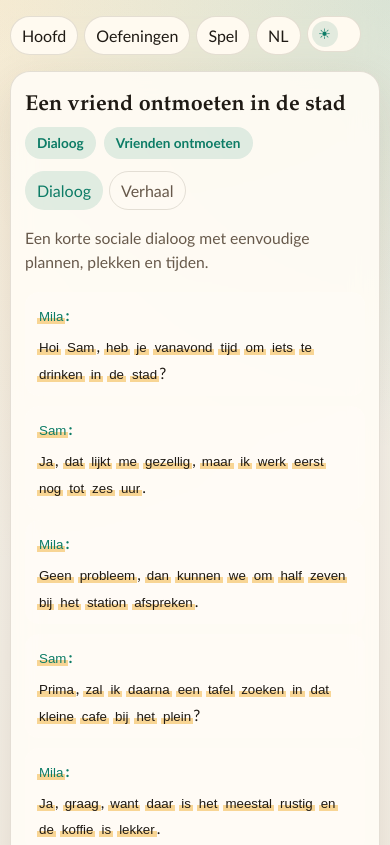
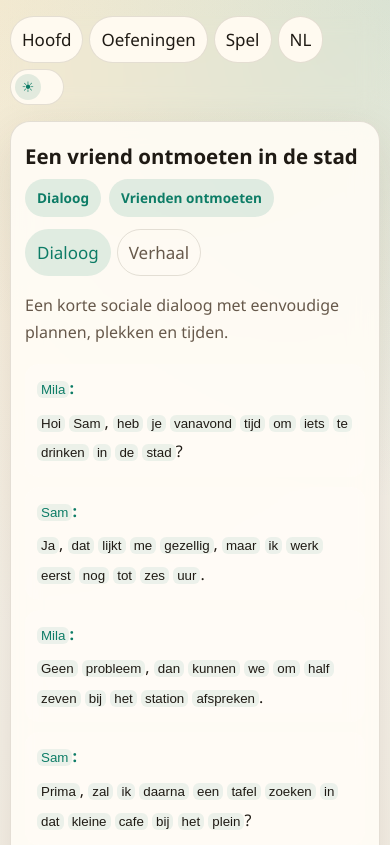
Before and after one commit to JavidSalmanov/mijn-nederlands, a website: page app/index.html in a window 390 px wide. Shown: the top 845 px of the page. Drawn offline with Linux system fonts and the light colour scheme.

Commit message:
Improve game page and typography

```diff
--- a/app/styles.css
+++ b/app/styles.css
@@ -13,8 +13,8 @@
   --radius-xl: 28px;
   --radius-lg: 18px;
   --radius-md: 12px;
-  --font-ui: "Avenir Next", "Trebuchet MS", sans-serif;
-  --font-display: "Iowan Old Style", "Palatino Linotype", serif;
+  --font-ui: "Avenir Next", "Segoe UI", "Helvetica Neue", Arial, sans-serif;
+  --font-display: "Avenir Next", "Segoe UI", "Helvetica Neue", Arial, sans-serif;
 }
 
 body[data-theme="dark"] {
@@ -40,6 +40,8 @@ body {
   min-height: 100vh;
   color: var(--text);
   font-family: var(--font-ui);
+  font-size: 17px;
+  line-height: 1.6;
   background:
     radial-gradient(circle at top left, rgba(242, 181, 68, 0.16), transparent 30%),
     radial-gradient(circle at top right, rgba(13, 124, 102, 0.14), transparent 24%),
@@ -90,12 +92,12 @@ h3 {
 }
 
 h2 {
-  font-size: clamp(1.6rem, 2vw, 2.15rem);
-  line-height: 1.05;
+  font-size: clamp(1.5rem, 2vw, 2rem);
+  line-height: 1.2;
 }
 
 h3 {
-  font-size: 1.12rem;
+  font-size: 1.06rem;
   margin-bottom: 10px;
 }
 
@@ -104,7 +106,7 @@ h3 {
 .exercise-block p,
 #reviewIntro {
   color: var(--muted);
-  line-height: 1.55;
+  line-height: 1.7;
 }
 
 select,
@@ -204,7 +206,7 @@ select,
 }
 
 .sentence-item {
-  line-height: 1.7;
+  line-height: 1.85;
 }
 
 .dialogue-line,
@@ -227,15 +229,16 @@ select,
 
 .story-paragraph {
   margin: 0;
-  line-height: 1.8;
+  line-height: 1.95;
   color: var(--text);
 }
 
 .tap-word {
   border: 0;
-  background: linear-gradient(180deg, transparent 60%, rgba(242, 181, 68, 0.55) 60%);
+  background: rgba(13, 124, 102, 0.08);
   color: inherit;
-  padding: 0 2px;
+  padding: 1px 4px;
+  border-radius: 6px;
   cursor: pointer;
 }
 
@@ -243,6 +246,7 @@ select,
 .tap-word:focus-visible {
   outline: none;
   color: var(--accent);
+  background: rgba(13, 124, 102, 0.16);
 }
 
 .word-details {
@@ -279,17 +283,18 @@ select,
 }
 
 .word-term {
-  font-size: 1.2rem;
+  font-size: 1.28rem;
   color: var(--text);
   font-weight: 700;
 }
 
 .word-definition {
-  font-size: 1rem;
+  font-size: 1.02rem;
 }
 
 .word-example {
   font-style: italic;
+  line-height: 1.7;
 }
 
 .word-day-sentence {
@@ -397,6 +402,7 @@ select,
   min-height: 24px;
   margin-top: 10px;
   font-weight: 600;
+  line-height: 1.5;
 }
 
 .game-board {
@@ -505,7 +511,7 @@ select,
   }
 
   h2 {
-    font-size: 1.35rem;
+    font-size: 1.28rem;
   }
 
   .lesson-intro,
@@ -513,7 +519,7 @@ select,
   .word-day-sentence,
   .dialogue-line,
   .story-line {
-    font-size: 0.98rem;
+    font-size: 1rem;
   }
 
   .dialogue-line {
```
